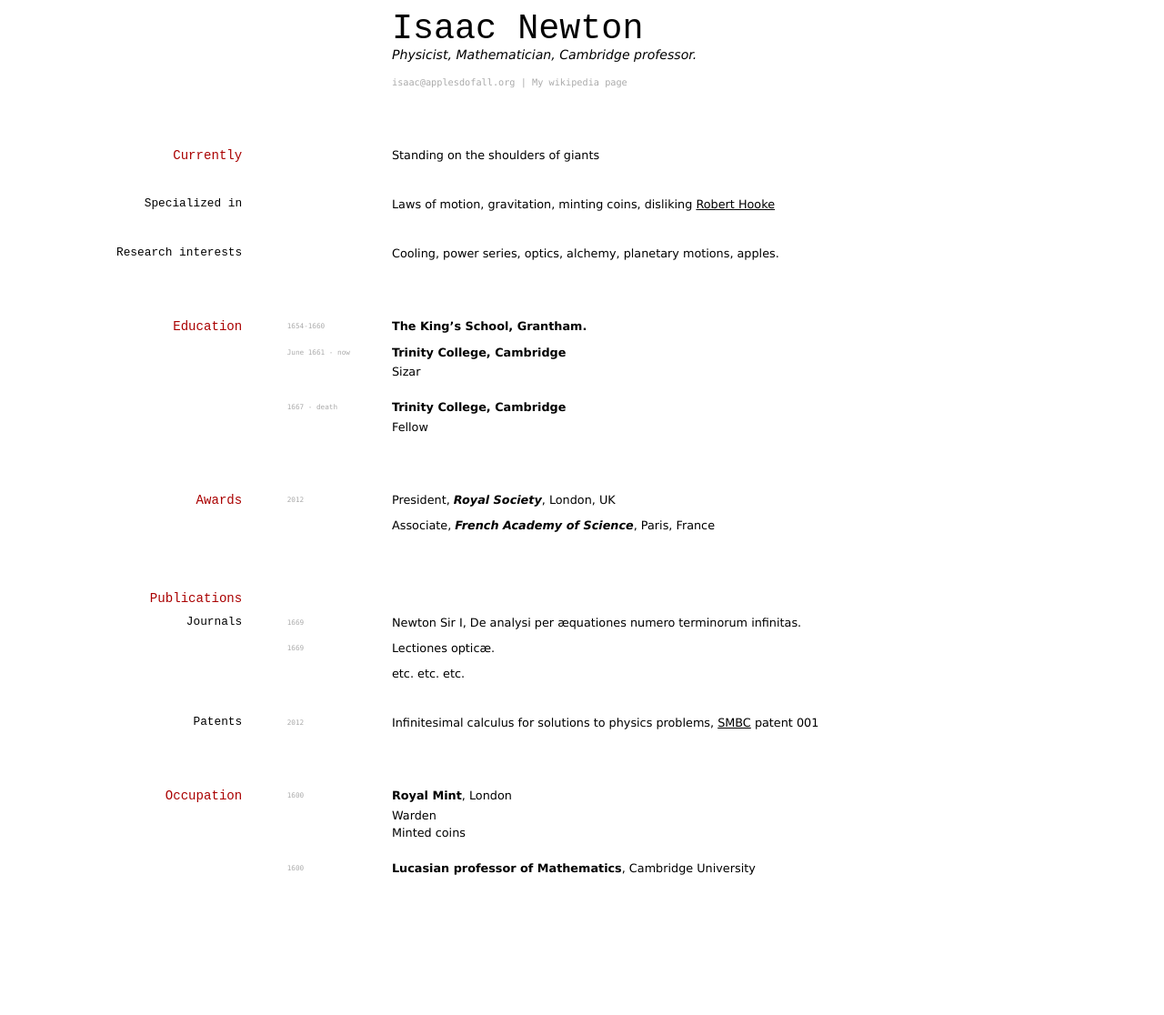
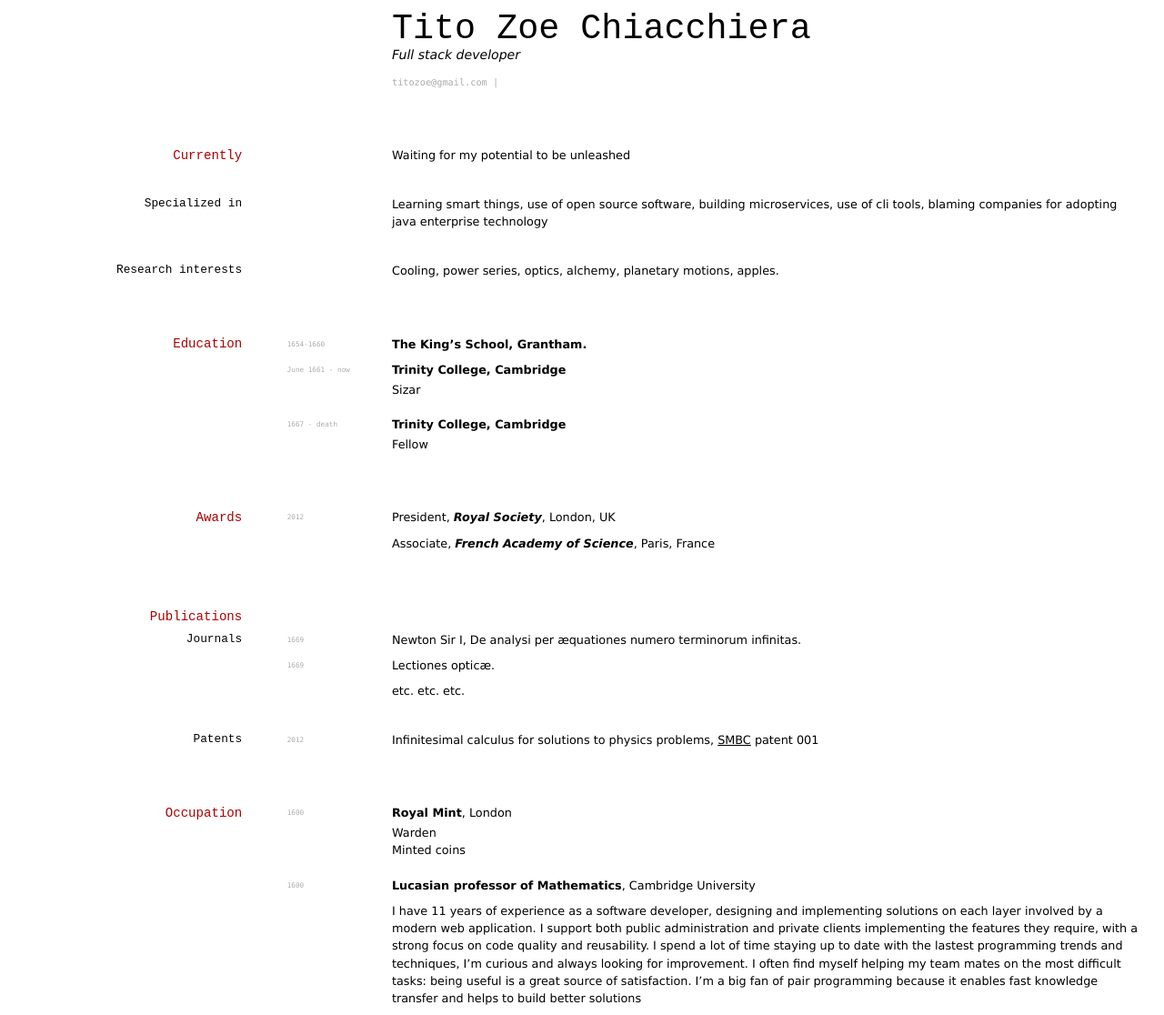
Before and after one commit to elipapa/markdown-cv, a Jekyll site: the page built from index.md, in a window 1280 px wide. Shown: the whole page at 91% size. Built offline with Jekyll 4.4.1, drawn with Linux system fonts in a browser that asks for light colours; before the commit the page ends 973 px from its top, so only the background shows below that.

Commit message:
Update index.md

```diff
--- a/index.md
+++ b/index.md
@@ -1,24 +1,23 @@
 ---
 layout: cv
-title: Isaac Newtons's CV
+title: Tito Zoe Chiacchiera's CV
 ---
-# Isaac Newton
-Physicist, Mathematician, Cambridge professor.
+# Tito Zoe Chiacchiera
+Full stack developer
 
 <div id="webaddress">
-<a href="isaac@applesdofall.org">isaac@applesdofall.org</a>
-| <a href="http://en.wikipedia.org/wiki/Isaac_Newton">My wikipedia page</a>
+<a href="titozoe@gmail.com">titozoe@gmail.com</a>
+| <!--a href="https://github.com/titozoe"> Github </a-->
 </div>
 
 
 ## Currently
 
-Standing on the shoulders of giants
+Waiting for my potential to be unleashed
 
 ### Specialized in
 
-Laws of motion, gravitation, minting coins, disliking [Robert Hooke](http://en.wikipedia.org/wiki/Robert_Hooke)
-
+Learning smart things, use of open source software, building microservices, use of cli tools, blaming companies for adopting java enterprise technology
 
 ### Research interests
 
@@ -83,6 +82,13 @@ __Royal Mint__, London
 __Lucasian professor of Mathematics__, Cambridge University
 
 
+I have 11 years of experience as a software developer, designing and implementing solutions on each layer involved by a modern web application.
+I support both public administration and private clients implementing the features they require, with a strong focus on code quality and reusability.
+I spend a lot of time staying up to date with the lastest programming trends and techniques, I'm curious and always looking for improvement.
+I often find myself helping my team mates on the most difficult tasks: being useful is a great source of satisfaction.
+I'm a big fan of pair programming because it enables fast knowledge transfer and helps to build better solutions
+
+
 
 <!-- ### Footer
 
```
